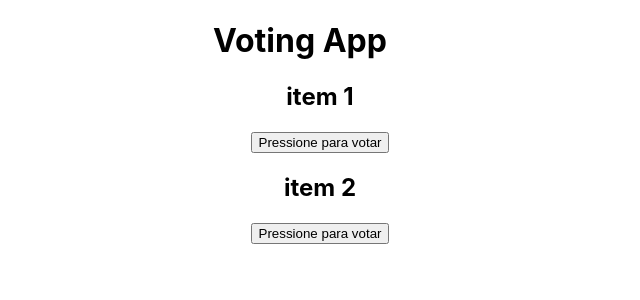
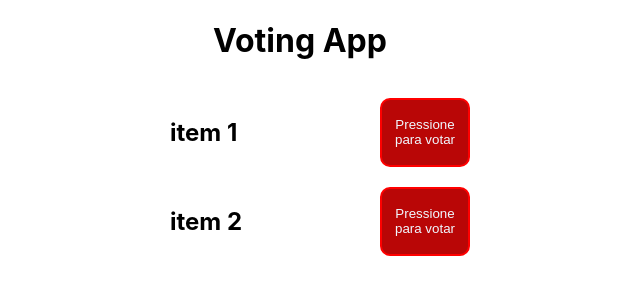
Before and after one commit to Franklin-Martins/Voting-App, a React (Create React App) app: page / in a window 1280 px wide. Shown: the top 300 px of the page, without its empty margins (340-980 px from the left). Built offline with nearby package versions, Linux system fonts and the light colour scheme.

Commit message:
Add simple style to Main page

```diff
--- a/src/pages/Main/index.js
+++ b/src/pages/Main/index.js
@@ -1,4 +1,6 @@
 import React, {useState} from "react";
+
+import './style.css'
 
 function Main() {
   const [voted, setVoted] = useState(false)
--- a/src/pages/Main/style.css
+++ b/src/pages/Main/style.css
@@ -1,3 +1,20 @@
-ul{
+body{
+    display: flex;
+    justify-content: center;
+}
 
+li{
+  display: flex;
+  width: 300px;
+  justify-content: space-between;
+  margin-bottom: 20px;
 }
+
+button{
+    color: aliceblue;
+    background-color: rgb(185, 6, 6);
+    cursor: pointer;
+    width: 90px;
+    border: 2px solid red;
+    border-radius: 10px;
+}
```
Also changed, not shown: 1 other file (tests, documents, lock files or other folders).
